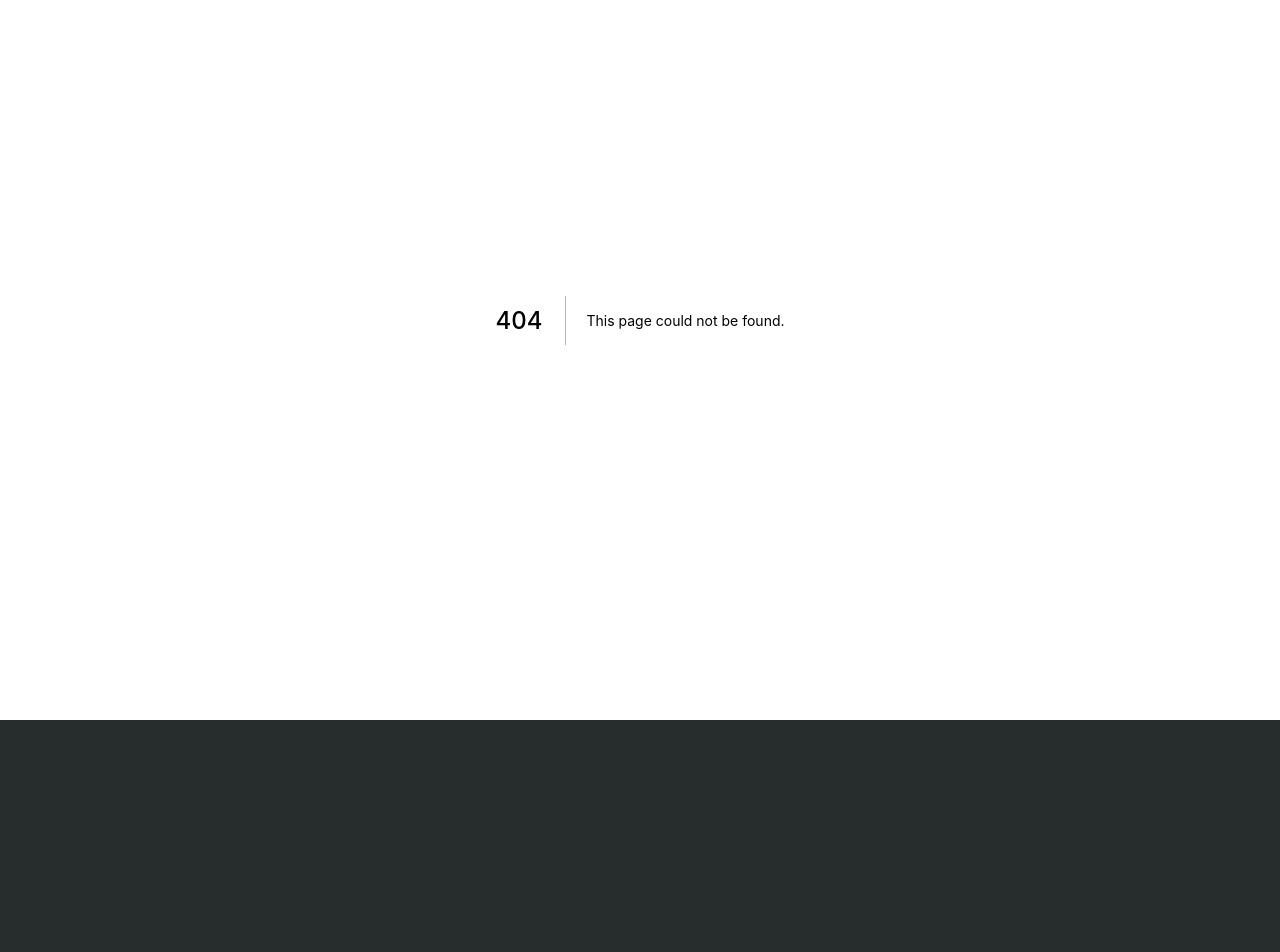
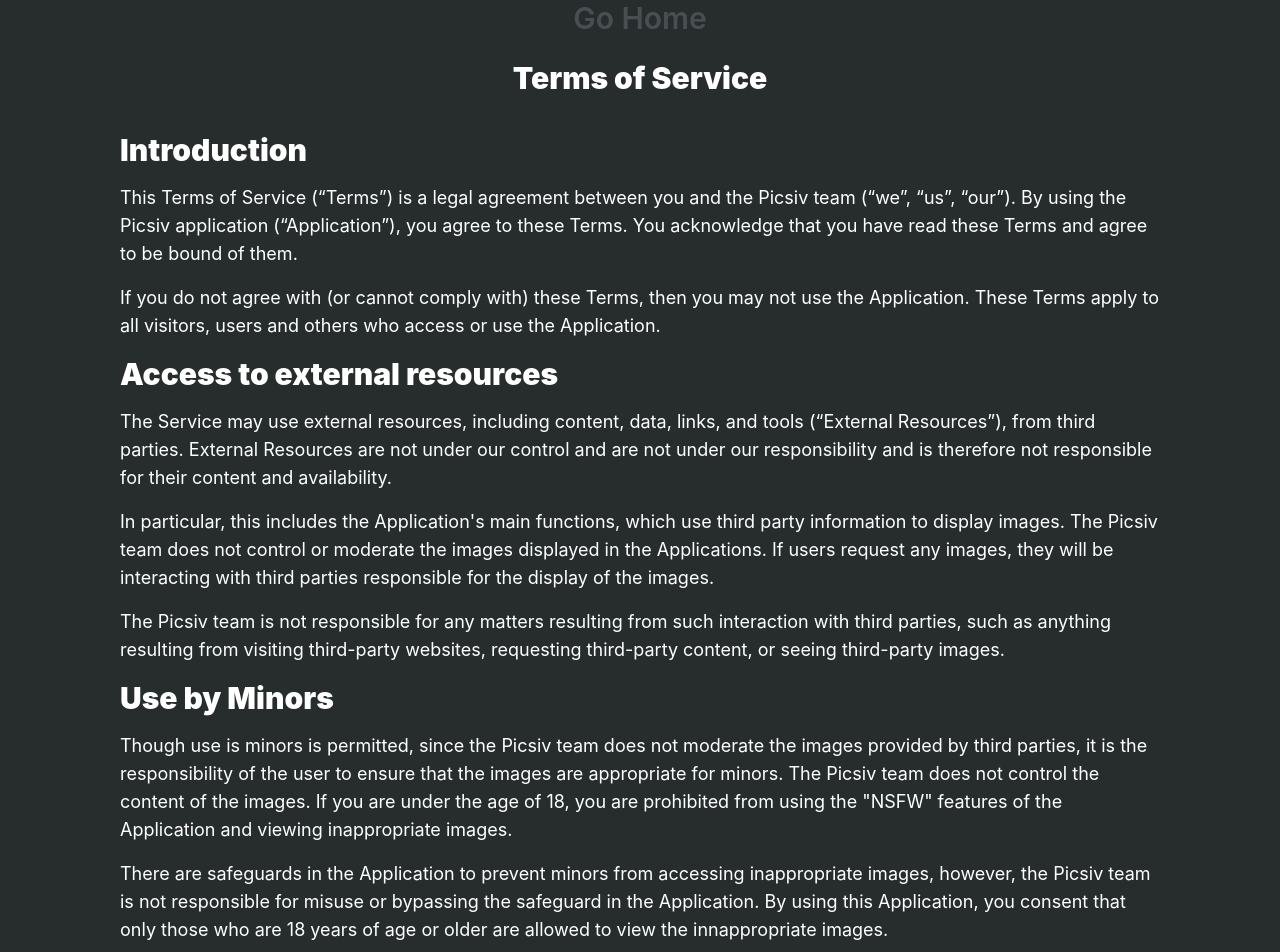
Before and after one commit to jckli/picsiv-web, a Next.js app: page /terms in a window 1280 px wide. Before the commit this address had no page. Shown: the part 80-1032 px from the top of the page. Before the commit the page ends 800 px from the top, so only its background shows below. Built offline with nearby package versions, Linux system fonts and the light colour scheme.

Commit message:
feat: add terms of service

```diff
--- a/src/pages/index.tsx
+++ b/src/pages/index.tsx
@@ -1,12 +1,17 @@
 import type { NextPage } from "next";
 import { GitHubButton } from "../components/GitHubButton";
+import Link from "next/link";
 
 const Home: NextPage = () => {
     return (
         <>
             <div className="w-full h-[100vh] flex flex-col items-center justify-center text-white text-3xl font-semibold text-center">
                 <h1>in development - picsiv web</h1>
-                <a className="text-[#494e53] transition-all ease-in-out duration-300 hover:text-[#a385b3] mb-6" href="/tos">terms of service</a>
+                <div className="mb-6">
+                    <Link href="/terms">
+                        <a className="text-[#494e53] transition-all ease-in-out duration-300 hover:text-[#a385b3]">terms of service</a>
+                    </Link>
+                </div>
                 <GitHubButton />
             </div>
         </>
--- /dev/null
+++ b/src/pages/terms.tsx
@@ -0,0 +1,112 @@
+import type { NextPage } from "next";
+import { GitHubButton } from "../components/GitHubButton";
+import Link from "next/link";
+
+const Terms: NextPage = () => {
+    return (
+        <>
+            <div className="w-full flex flex-col items-center justify-center text-white text-3xl font-semibold">
+                <div className="my-20 px-20 w-[1200px]">
+                    <div className="text-center">
+                        <div className="mb-6">
+                            <Link href="/">
+                                <a className="text-[#494e53] transition-all ease-in-out duration-300 hover:text-[#a385b3]">Go Home</a>
+                            </Link>
+                        </div>
+                        <h1><b>Terms of Service</b></h1>
+                    </div>
+                    <br />
+                    <div>
+                        <h2 className="mb-4"><b>Introduction</b></h2>
+                        <p className="font-normal text-lg mb-4">
+                            This Terms of Service (“Terms”) is a legal agreement between you and the Picsiv team (“we”, “us”, “our”). By using the
+                            Picsiv application (“Application”), you agree to these Terms. You acknowledge that you have read these Terms and agree to be bound of them.
+                        </p>
+                        <p className="font-normal text-lg mb-4">
+                            If you do not agree with (or cannot comply with) these Terms, then you may not use the Application.
+                            These Terms apply to all visitors, users and others who access or use the Application.
+                        </p>
+                    </div>
+                    <div>
+                        <h2 className="mb-4"><b>Access to external resources</b></h2>
+                        <p className="font-normal text-lg mb-4">
+                            The Service may use external resources, including content, data, links, and tools (“External Resources”), from third parties.
+                            External Resources are not under our control and are not under our responsibility and is therefore not responsible for their content and availability.
+                        </p>
+                        <p className="font-normal text-lg mb-4">
+                            In particular, this includes the Application&apos;s main functions, which use third party information to display images. The Picsiv team does not control
+                            or moderate the images displayed in the Applications. If users request any images, they will be interacting with third parties responsible for the
+                            display of the images.
+                        </p>
+                        <p className="font-normal text-lg mb-4">
+                            The Picsiv team is not responsible for any matters resulting from such interaction with third parties, such as anything
+                            resulting from visiting third-party websites, requesting third-party content, or seeing third-party images.
+                        </p>
+                    </div>
+                    <div>
+                        <h2 className="mb-4"><b>Use by Minors</b></h2>
+                        <p className="font-normal text-lg mb-4">
+                            Though use is minors is permitted, since the Picsiv team does not moderate the images provided by third parties, it is the responsibility of the user to
+                            ensure that the images are appropriate for minors. The Picsiv team does not control the content of the images. If you are under the age of 18, you are prohibited
+                            from using the &quot;NSFW&quot; features of the Application and viewing inappropriate images.
+                        </p>
+                        <p className="font-normal text-lg mb-4">
+                            There are safeguards in the Application to prevent minors from accessing inappropriate images, however, the Picsiv team is not responsible for misuse or bypassing
+                            the safeguard in the Application. By using this Application, you consent that only those who are 18 years of age or older are allowed to view the
+                            innappropriate images.
+                        </p>
+                    </div>
+                    <div>
+                        <h2 className="mb-4"><b>Disclaimer of Warranty</b></h2>
+                        <p className="font-normal text-lg mb-4">
+                            THESE SERVICES ARE PROVIDED BY COMPANY ON AN “AS IS” AND “AS AVAILABLE” BASIS. COMPANY MAKES NO REPRESENTATIONS OR WARRANTIES OF ANY KIND, EXPRESS OR IMPLIED, AS TO THE OPERATION OF THEIR SERVICES, OR THE INFORMATION, CONTENT OR MATERIALS INCLUDED THEREIN. YOU EXPRESSLY AGREE THAT YOUR USE OF THESE SERVICES, THEIR CONTENT, AND ANY SERVICES OR ITEMS OBTAINED FROM US IS AT YOUR SOLE RISK.
+                        </p>
+                        <p className="font-normal text-lg mb-4">
+                            COMPANY HEREBY DISCLAIMS ALL WARRANTIES OF ANY KIND, WHETHER EXPRESS OR IMPLIED, STATUTORY, OR OTHERWISE, INCLUDING BUT NOT LIMITED TO ANY WARRANTIES OF MERCHANTABILITY, NON-INFRINGEMENT, AND FITNESS FOR PARTICULAR PURPOSE.
+                        </p>
+                        <p className="font-normal text-lg mb-4">
+                            THE FOREGOING DOES NOT AFFECT ANY WARRANTIES WHICH CANNOT BE EXCLUDED OR LIMITED UNDER APPLICABLE LAW.
+                        </p>
+                    </div>
+                    <div>
+                        <h2 className="mb-4"><b>Changes to Services</b></h2>
+                        <p className="font-normal text-lg mb-4">
+                            We reserve the right to withdraw or amend our Application, and any service or material we provide via Application, in our sole discretion without notice.
+                            We will not be liable if for any reason all or any part of Application is unavailable at any time or for any period. From time to time, we may restrict access
+                            to some parts of Application, or the entire Application, to users and servers.
+                        </p>
+                    </div>
+                    <div>
+                        <h2 className="mb-4"><b>Amendments To Terms</b></h2>
+                        <p className="font-normal text-lg mb-4">
+                            We may amend Terms at any time by posting the amended terms on this site. It is your responsibility to review these Terms periodically.
+                        </p>
+                        <p className="font-normal text-lg mb-4">
+                            Your continued use of the Application after any such changes constitutes your binding acceptance of the new Terms. If you do not agree to the new terms, you are no longer authorized to use Service.
+                            You are expected to check this page frequently so you are aware of any changes, as they are binding on you.
+                        </p>
+                    </div>
+                    <div>
+                        <h2 className="mb-4"><b>Acknowledgement</b></h2>
+                        <p className="font-normal text-lg mb-4">
+                            BY USING APPLCICATION OR OTHER APPLCICATION PROVIDED BY US, YOU ACKNOWLEDGE THAT YOU HAVE READ THESE TERMS OF SERVICE AND AGREE TO BE BOUND BY THEM.
+                        </p>
+                    </div>
+                    <div>
+                        <h2 className="mb-4"><b>Contact Us</b></h2>
+                        <p className="font-normal text-lg mb-4">
+                            If you have any questions, feedback, or requests, please contact us:
+                        </p>
+                        <p className="font-normal text-lg mb-4">
+                            By email: <a className="text-[#494e53] transition-all ease-in-out duration-300 hover:text-[#a385b3] mb-6" href="mailto:jack@jackli.dev">
+                                jack@jackli.dev
+                            </a>
+                        </p>
+                    </div>
+                </div>
+            </div>
+        </>
+    );
+};
+
+export default Terms;
```
